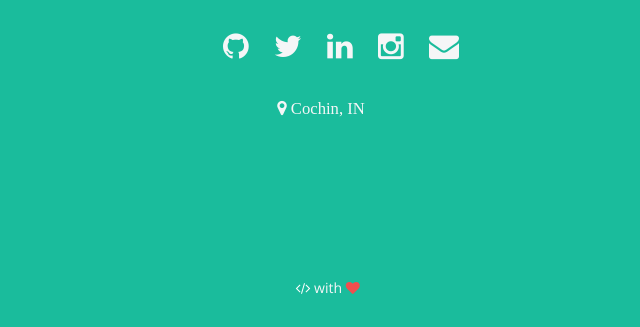
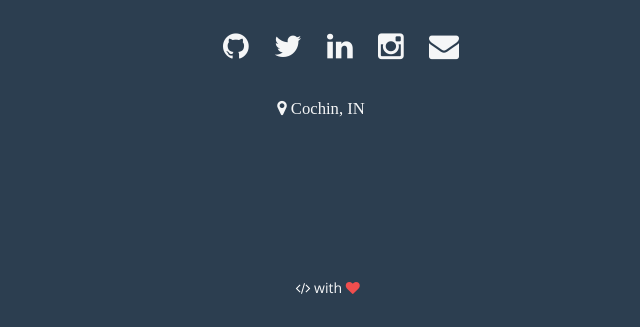
Before and after one commit to sachin-philip/sachin-philip.github.io, a plain HTML site: page index.html in a window 1280 px wide. Shown: the part 473-800 px from the top of the page, without its empty margins (319-959 px from the left). Drawn offline with Linux system fonts and the light colour scheme; a web font is replaced by a local one.

Commit message:
Update main.css

```diff
--- a/assets/css/main.css
+++ b/assets/css/main.css
@@ -113,7 +113,7 @@ a:active {
   margin-top: -90px; }
 
 #hero {
-  background: #1abc9c; }
+  background: #2c3e50; }
 
 #work {
   background: #3498db; }
```
